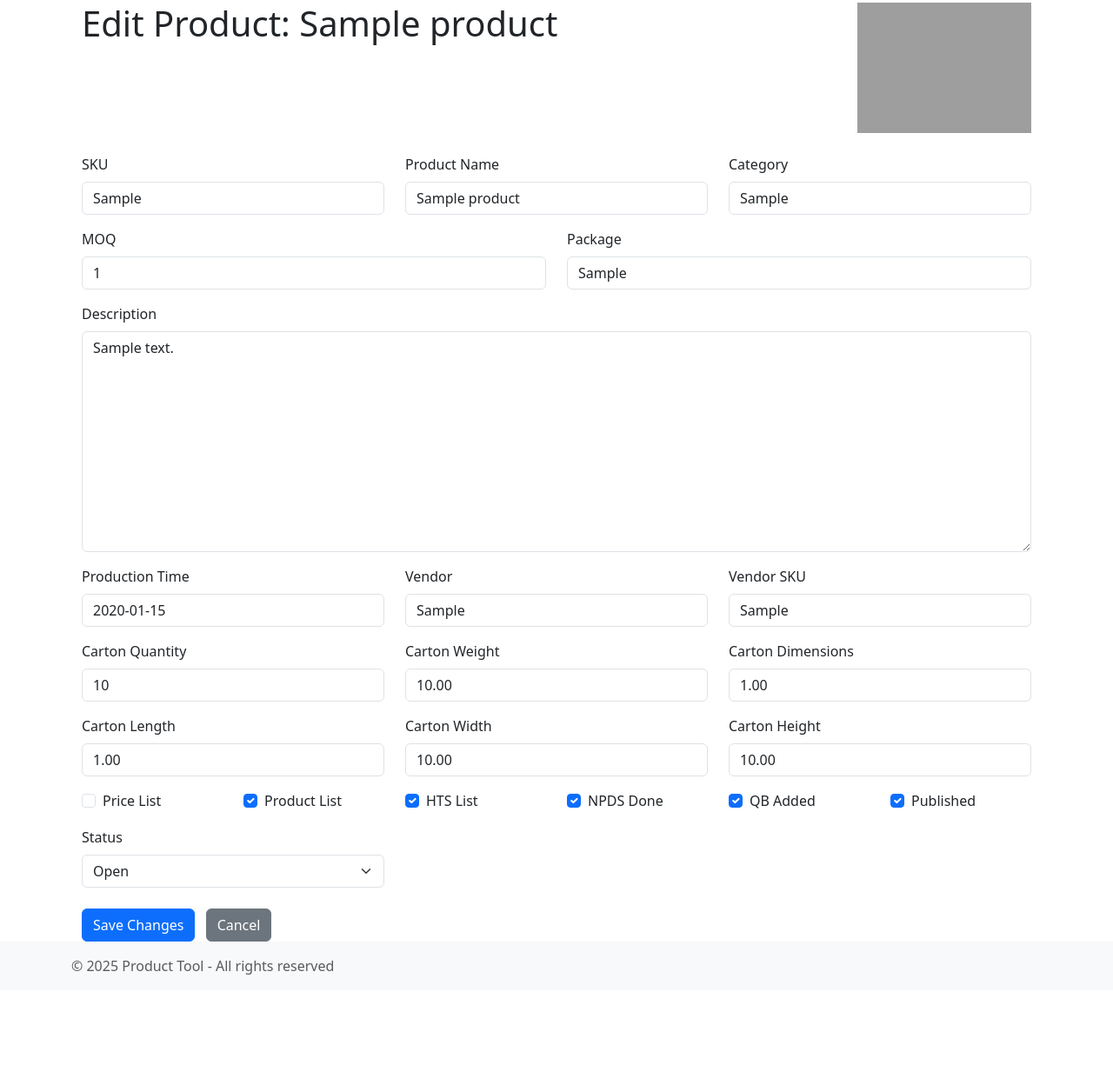
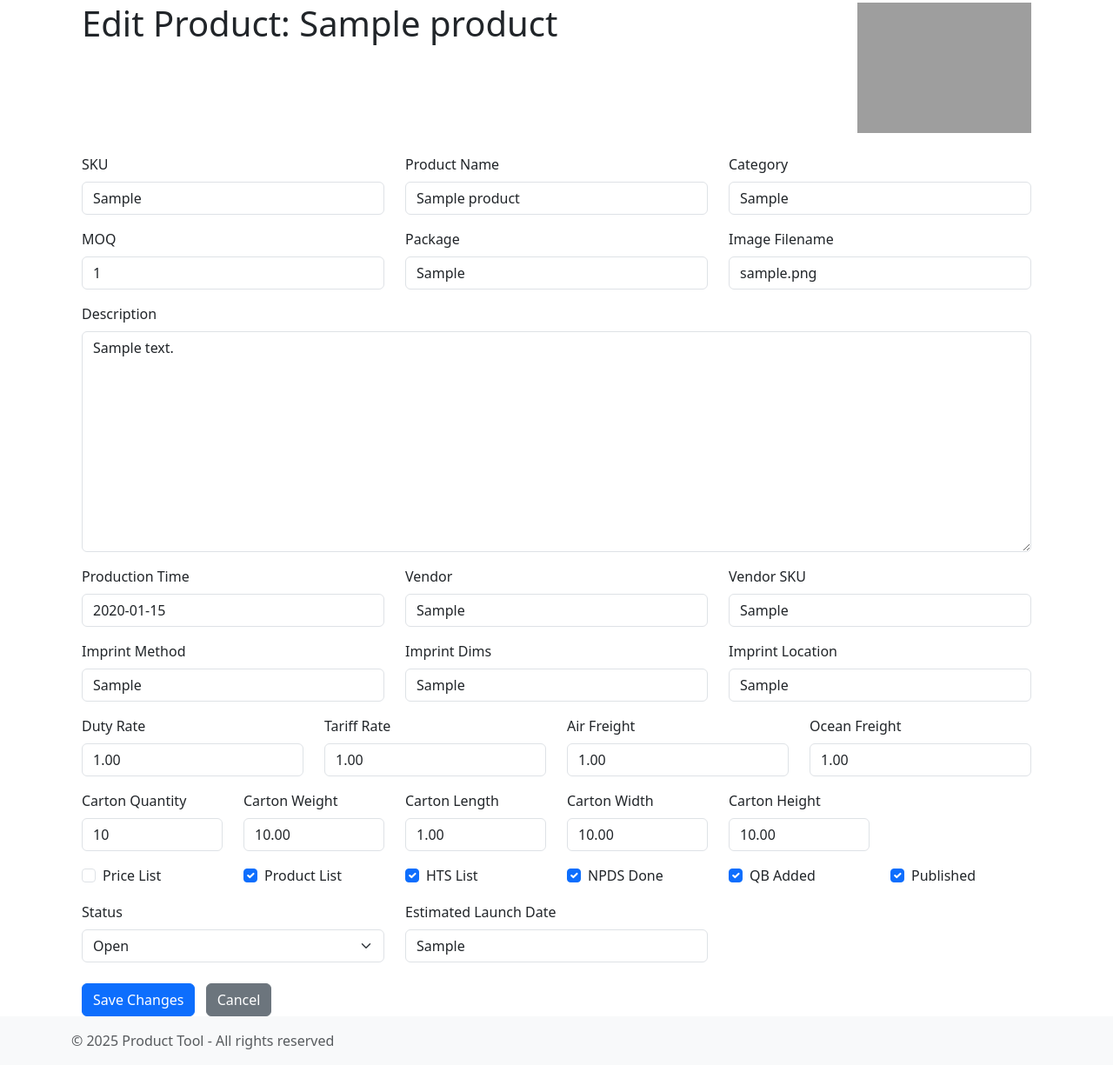
Before and after one commit to alexkharrod/django_ptool, a Django app: page /products/edit/1/ in a window 1280 px wide. Shown: the part 77-1302 px from the top of the page at 87% size. Before the commit the page ends 1198 px from the top, so only its background shows below. Run offline with Django 4.2, Linux system fonts and the light colour scheme; tables that the repository leaves empty hold one stand-in row (values such as "Sample post"); some libraries are stand-ins or nearby versions; grey boxes are pictures that could not be loaded.

```diff
--- a/products/templates/edit_product.html
+++ b/products/templates/edit_product.html
@@ -35,13 +35,17 @@
         </div>
 
         <div class="row mt-3">
-            <div class="col-md-6">
+            <div class="col-md-4">
                 <label for="id_moq" class="form-label">MOQ</label>
                 {{ form.moq|add_class:"form-control" }}
             </div>
-            <div class="col-md-6">
+            <div class="col-md-4">
                 <label for="id_package" class="form-label">Package</label>
                 {{ form.package|add_class:"form-control" }}
+            </div>
+            <div class="col-md-4">
+                <label for="id_package" class="form-label">Image Filename</label>
+                {{ form.image_url|add_class:"form-control" }}
             </div>
         </div>
 
@@ -66,35 +70,65 @@
                 {{ form.vendor_sku|add_class:"form-control" }}
             </div>
         </div>
-
         <div class="row mt-3">
             <div class="col-md-4">
-                <label for="id_carton_qty" class="form-label">Carton Quantity</label>
-                {{ form.carton_qty|add_class:"form-control" }}
+                <label for="id_production_time" class="form-label">Imprint Method</label>
+                {{ form.imprint_method|add_class:"form-control" }}
             </div>
             <div class="col-md-4">
-                <label for="id_carton_weight" class="form-label">Carton Weight</label>
-                {{ form.carton_weight|add_class:"form-control" }}
+                <label for="id_vendor" class="form-label">Imprint Dims</label>
+                {{ form.imprint_dimension|add_class:"form-control" }}
             </div>
             <div class="col-md-4">
-                <label for="id_carton_dimension" class="form-label">Carton Dimensions</label>
-                {{ form.carton_length|add_class:"form-control" }}
+                <label for="id_vendor_sku" class="form-label">Imprint Location</label>
+                {{ form.imprint_location|add_class:"form-control" }}
             </div>
         </div>
 
         <div class="row mt-3">
-            <div class="col-md-4">
-                <label for="id_carton_length" class="form-label">Carton Length</label>
+            <div class="col-md-3">
+                <label for="id_carton_qty" class="form-label">Duty Rate</label>
+                {{ form.duty_percent|add_class:"form-control" }}
+            </div>
+            <div class="col-md-3">
+                <label for="id_carton_weight" class="form-label">Tariff Rate</label>
+                {{ form.tariff_percent|add_class:"form-control" }}
+            </div>
+            <div class="col-md-3">
+                <label for="id_carton_weight" class="form-label">Air Freight</label>
+                {{ form.air_freight|add_class:"form-control" }}
+            </div>
+
+            <div class="col-md-3">
+                <label for="id_carton_weight" class="form-label">Ocean Freight</label>
+                {{ form.ocean_freight|add_class:"form-control" }}
+            </div>
+        </div>
+
+        <div class="row mt-3">
+
+            <div class="col-md-2">
+                <label for="id_carton_qty" class="form-label">Carton Quantity</label>
+                {{ form.carton_qty|add_class:"form-control" }}
+            </div>
+            <div class="col-md-2">
+                <label for="id_carton_weight" class="form-label">Carton Weight</label>
+                {{ form.carton_weight|add_class:"form-control" }}
+            </div>
+            <div class="col-md-2">
+                <label for="id_carton_dimension" class="form-label">Carton Length</label>
                 {{ form.carton_length|add_class:"form-control" }}
             </div>
-            <div class="col-md-4">
-                <label for="id_carton_width" class="form-label">Carton Width</label>
+            <div class="col-md-2">
+                <label for="id_carton_dimension" class="form-label">Carton Width</label>
                 {{ form.carton_width|add_class:"form-control" }}
             </div>
-            <div class="col-md-4">
-                <label for="id_carton_height" class="form-label">Carton Height</label>
+            <div class="col-md-2">
+                <label for="id_carton_dimension" class="form-label">Carton Height</label>
                 {{ form.carton_height|add_class:"form-control" }}
             </div>
+
+
         </div>
 
         <div class="row mt-3">
@@ -145,6 +179,10 @@
                     <option value="Canceled" {% if product.status == 'Canceled' %}selected{% endif %}>Canceled</option>
                 </select>
             </div>
+            <div class="col-md-4">
+                <label for="id_status" class="form-label">Estimated Launch Date</label>
+                {{ form.estimated_launch|add_class:"form-control" }}
+            </div>
         </div>
 
         <div class="mt-4">
--- a/products/templates/products.html
+++ b/products/templates/products.html
@@ -113,6 +113,12 @@
                     <i class="fas fa-pencil-alt"></i>
                 </a>
             </td>
+            <td>
+                <a class="btn btn-sm btn-outline-primary"
+                   href="{% url 'view_product' product.id %}">
+                   View
+                </a>
+            </td>
         </tr>
 
         {% endfor %}
--- a/products/urls.py
+++ b/products/urls.py
@@ -7,5 +7,6 @@ urlpatterns = [
     path("", views.products, name="products"),
     path("add_product/", views.add_product, name="add_product"),
     path("edit/<int:pk>/", views.edit_product, name="edit_product"),
-    path("view/<int:pk>/", views.view_products, name="view_product"),
+    path("view/<int:pk>/", views.view_product, name="view_product"),
+    path("products/<int:pk>/", views.view_product, name="view_product"),
 ]
--- a/products/views.py
+++ b/products/views.py
@@ -13,7 +13,7 @@ def home(request):
     return render(request, "index.html")
 
 
-def view_products(request, pk):
+def view_product(request, pk):
     product = Product.objects.get(pk=pk)
     return render(request, "view_product.html", {"product": product})
 
```
Also changed, not shown: products/templates/view_product.html (+135 -64 lines).
